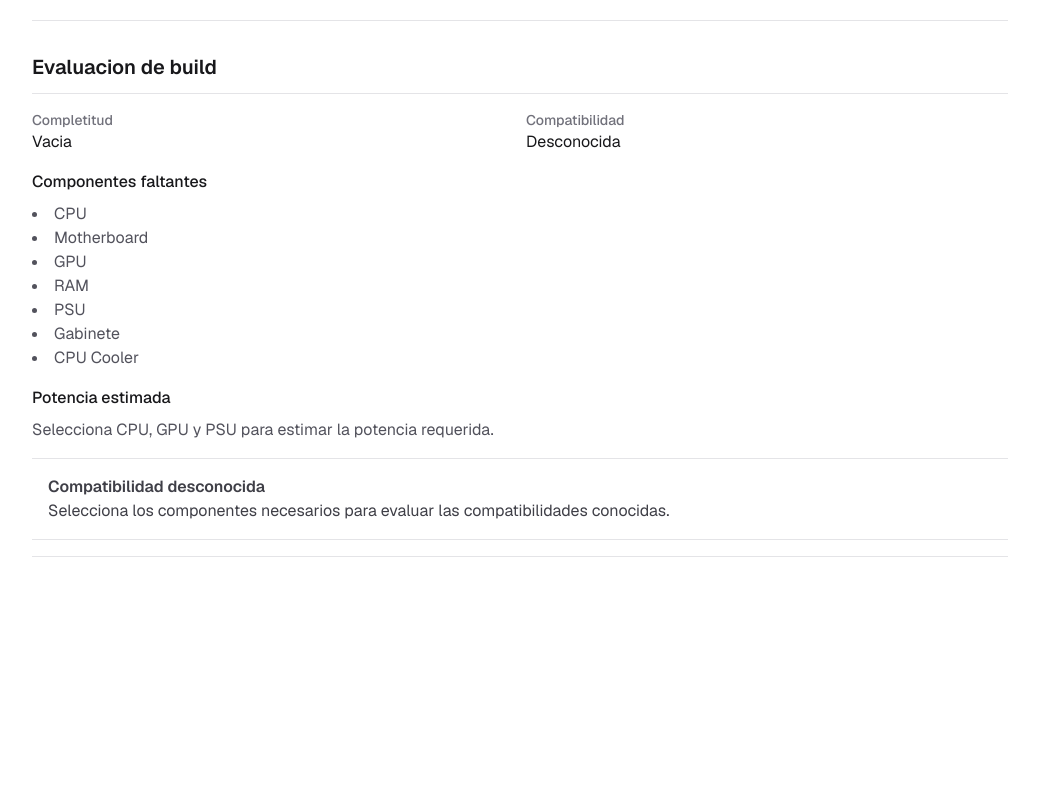
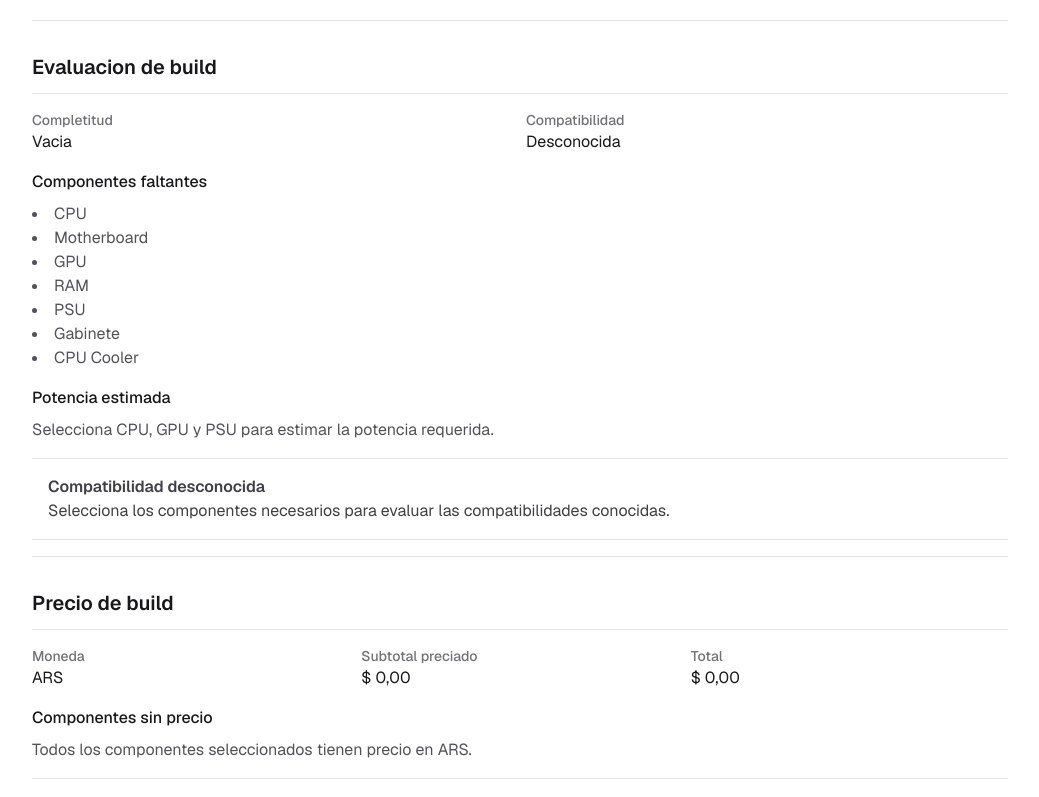
Before and after one commit to brusmakaka-lab/pc-builder-ar, a Next.js app: page / in a window 1280 px wide. Shown: the part 1015-1812 px from the top of the page, without its empty margins (120-1159 px from the left). Before the commit the page ends 1636 px from the top, so only its background shows below. Built offline with nearby package versions, Linux system fonts and the light colour scheme.

Commit message:
feat: add build pricing

```diff
--- a/src/app/_components/pc-builder-client.tsx
+++ b/src/app/_components/pc-builder-client.tsx
@@ -35,6 +35,12 @@ import type {
   PcCase,
   Psu,
 } from "@/modules/catalog/types";
+import {
+  evaluateBuildPricing,
+  type BuildPricing,
+} from "@/modules/pricing/build-pricing";
+import type { Money } from "@/modules/pricing/money";
+import type { ComponentOffer } from "@/modules/pricing/offers";
 
 type PcBuilderClientProps = {
   cpus: readonly Cpu[];
@@ -44,6 +50,7 @@ type PcBuilderClientProps = {
   memoryKits: readonly MemoryKit[];
   psus: readonly Psu[];
   cases: readonly PcCase[];
+  offers: readonly ComponentOffer[];
 };
 
 export function PcBuilderClient({
@@ -54,6 +61,7 @@ export function PcBuilderClient({
   memoryKits,
   psus,
   cases,
+  offers,
 }: PcBuilderClientProps) {
   const [build, setBuild] = useState<PcBuild>(() => createEmptyBuild());
 
@@ -77,6 +85,10 @@ export function PcBuilderClient({
         cases,
       }),
     [build, cpus, cpuCoolers, motherboards, gpus, memoryKits, psus, cases],
+  );
+  const pricing = useMemo(
+    () => evaluateBuildPricing(build, offers, "ARS"),
+    [build, offers],
   );
 
   return (
@@ -261,6 +273,13 @@ export function PcBuilderClient({
         </h2>
         <BuildEvaluationSummary evaluation={evaluation} />
       </section>
+
+      <section aria-labelledby="pricing-title" className="space-y-3">
+        <h2 id="pricing-title" className="text-xl font-semibold text-zinc-900">
+          Precio de build
+        </h2>
+        <BuildPricingSummary pricing={pricing} />
+      </section>
     </div>
   );
 }
@@ -412,6 +431,39 @@ function BuildEvaluationSummary({
   );
 }
 
+function BuildPricingSummary({ pricing }: { pricing: BuildPricing }) {
+  return (
+    <div className="space-y-4 border-y border-zinc-200 py-4">
+      <div className="grid gap-3 sm:grid-cols-3">
+        <EvaluationFact label="Moneda" value={pricing.currency} />
+        <EvaluationFact
+          label="Subtotal preciado"
+          value={formatMoney(pricing.pricedSubtotal)}
+        />
+        <EvaluationFact
+          label="Total"
+          value={pricing.total ? formatMoney(pricing.total) : "Incompleto"}
+        />
+      </div>
+
+      <div>
+        <p className="font-medium text-zinc-900">Componentes sin precio</p>
+        {pricing.missingPriceComponentIds.length > 0 ? (
+          <ul className="mt-2 list-inside list-disc text-zinc-600">
+            {pricing.missingPriceComponentIds.map((componentId) => (
+              <li key={componentId}>{componentId}</li>
+            ))}
+          </ul>
+        ) : (
+          <p className="mt-2 text-zinc-600">
+            Todos los componentes seleccionados tienen precio en {pricing.currency}.
+          </p>
+        )}
+      </div>
+    </div>
+  );
+}
+
 function EvaluationFact({ label, value }: { label: string; value: string }) {
   return (
     <div>
@@ -419,6 +471,13 @@ function EvaluationFact({ label, value }: { label: string; value: string }) {
       <p className="text-zinc-900">{value}</p>
     </div>
   );
+}
+
+function formatMoney(money: Money) {
+  return new Intl.NumberFormat("es-AR", {
+    style: "currency",
+    currency: money.currency,
+  }).format(money.amountMinor / 100);
 }
 
 function formatCompletion(completion: BuildCompletion) {
--- a/src/app/page.tsx
+++ b/src/app/page.tsx
@@ -7,6 +7,7 @@ import {
   getAllMotherboards,
   getAllPsus,
 } from "@/modules/catalog/catalog";
+import { getAllComponentOffers } from "@/modules/pricing/offers";
 
 import { PcBuilderClient } from "./_components/pc-builder-client";
 
@@ -18,6 +19,7 @@ export default function Home() {
   const memoryKits = getAllMemoryKits();
   const psus = getAllPsus();
   const cases = getAllCases();
+  const offers = getAllComponentOffers();
 
   return (
     <main className="mx-auto flex min-h-screen w-full max-w-5xl flex-col gap-8 px-6 py-12 sm:py-16">
@@ -38,6 +40,7 @@ export default function Home() {
         memoryKits={memoryKits}
         psus={psus}
         cases={cases}
+        offers={offers}
       />
     </main>
   );
--- /dev/null
+++ b/src/modules/pricing/build-pricing.ts
@@ -0,0 +1,145 @@
+import type { ComponentId } from "@/modules/catalog/types";
+import type { PcBuild } from "@/modules/builds/types";
+
+import { addMoneyForCurrency, type Currency, type Money } from "./money";
+import type { ComponentOffer } from "./offers";
+
+export type BuildPricingStatus = "unpriced" | "partial" | "complete";
+
+export type BuildPricingSlot =
+  | "cpu"
+  | "motherboard"
+  | "gpu"
+  | "memoryKit"
+  | "psu"
+  | "case"
+  | "cpuCooler";
+
+export type BuildPricingItem = {
+  slot: BuildPricingSlot;
+  componentId: ComponentId;
+  offerId: ComponentOffer["id"];
+  sellerId: ComponentOffer["sellerId"];
+  price: Money;
+};
+
+export type BuildPricing = {
+  currency: Currency;
+  items: BuildPricingItem[];
+  pricedSubtotal: Money;
+  total: Money | null;
+  pricedComponentCount: number;
+  missingPriceComponentIds: ComponentId[];
+  status: BuildPricingStatus;
+};
+
+const BUILD_PRICING_SLOTS = [
+  ["cpu", "cpuId"],
+  ["motherboard", "motherboardId"],
+  ["gpu", "gpuId"],
+  ["memoryKit", "memoryKitId"],
+  ["psu", "psuId"],
+  ["case", "caseId"],
+  ["cpuCooler", "cpuCoolerId"],
+] as const satisfies readonly [BuildPricingSlot, keyof PcBuild][];
+
+export function selectOfferForComponent(
+  componentId: ComponentId,
+  offers: readonly ComponentOffer[],
+  currency: Currency,
+): ComponentOffer | null {
+  const matchingOffers = [
+    ...offers.filter(
+      (offer) =>
+        offer.componentId === componentId && offer.price.currency === currency,
+    ),
+  ].sort((left, right) => {
+      const priceDifference = left.price.amountMinor - right.price.amountMinor;
+
+      if (priceDifference !== 0) {
+        return priceDifference;
+      }
+
+      return left.id.localeCompare(right.id);
+    });
+
+  return matchingOffers[0] ?? null;
+}
+
+export function evaluateBuildPricing(
+  build: PcBuild,
+  offers: readonly ComponentOffer[],
+  currency: Currency,
+): BuildPricing {
+  const items: BuildPricingItem[] = [];
+  const missingPriceComponentIds: ComponentId[] = [];
+
+  for (const [slot, buildKey] of BUILD_PRICING_SLOTS) {
+    const componentId = build[buildKey];
+
+    if (!componentId) {
+      continue;
+    }
+
+    const offer = selectOfferForComponent(componentId, offers, currency);
+
+    if (!offer) {
+      missingPriceComponentIds.push(componentId);
+      continue;
+    }
+
+    items.push({
+      slot,
+      componentId,
+      offerId: offer.id,
+      sellerId: offer.sellerId,
+      price: offer.price,
+    });
+  }
+
+  const selectedComponentCount = items.length + missingPriceComponentIds.length;
+  const pricedSubtotalResult = addMoneyForCurrency(
+    items.map((item) => item.price),
+    currency,
+  );
+
+  if (!pricedSubtotalResult.ok) {
+    throw new Error("Build pricing selected offers with mixed currencies.");
+  }
+
+  const status = getBuildPricingStatus(
+    selectedComponentCount,
+    items.length,
+    missingPriceComponentIds.length,
+  );
+
+  return {
+    currency,
+    items,
+    pricedSubtotal: pricedSubtotalResult.total,
+    total: status === "complete" ? pricedSubtotalResult.total : null,
+    pricedComponentCount: items.length,
+    missingPriceComponentIds,
+    status,
+  };
+}
+
+function getBuildPricingStatus(
+  selectedComponentCount: number,
+  pricedComponentCount: number,
+  missingPriceComponentCount: number,
+): BuildPricingStatus {
+  if (selectedComponentCount === 0) {
+    return "complete";
+  }
+
+  if (pricedComponentCount === 0 && missingPriceComponentCount > 0) {
+    return "unpriced";
+  }
+
+  if (missingPriceComponentCount > 0) {
+    return "partial";
+  }
+
+  return "complete";
+}
--- a/src/modules/pricing/money.ts
+++ b/src/modules/pricing/money.ts
@@ -16,7 +16,7 @@ export type PricingResult =
 
 export function addMoney(values: Money[]): PricingResult {
   if (values.length === 0) {
-    return { ok: true, total: { amountMinor: 0, currency: "ARS" } };
+    return { ok: true, total: createZeroMoney("ARS") };
   }
 
   const [first, ...rest] = values;
@@ -36,3 +36,22 @@ export function addMoney(values: Money[]): PricingResult {
     },
   };
 }
+
+export function createZeroMoney(currency: Currency): Money {
+  return { amountMinor: 0, currency };
+}
+
+export function addMoneyForCurrency(
+  values: readonly Money[],
+  currency: Currency,
+): PricingResult {
+  if (values.length === 0) {
+    return { ok: true, total: createZeroMoney(currency) };
+  }
+
+  if (values.some((value) => value.currency !== currency)) {
+    return { ok: false, reason: "currency_mismatch" };
+  }
+
+  return addMoney([...values]);
+}
--- /dev/null
+++ b/src/modules/pricing/offers.ts
@@ -0,0 +1,107 @@
+import type { ComponentId } from "@/modules/catalog/types";
+
+import type { Money } from "./money";
+
+export type Seller = {
+  id: string;
+  name: string;
+};
+
+export type ComponentOffer = {
+  id: string;
+  componentId: ComponentId;
+  sellerId: Seller["id"];
+  price: Money;
+};
+
+export const sellers = [
+  {
+    id: "seller-demo-a",
+    name: "Demo Hardware",
+  },
+  {
+    id: "seller-demo-b",
+    name: "PC Parts Demo",
+  },
+  {
+    id: "seller-import",
+    name: "Import Demo",
+  },
+] as const satisfies readonly Seller[];
+
+export const componentOffers = [
+  {
+    id: "offer-ars-cpu-7600-a",
+    componentId: "cpu-amd-ryzen-5-7600",
+    sellerId: "seller-demo-a",
+    price: { amountMinor: 28000000, currency: "ARS" },
+  },
+  {
+    id: "offer-ars-cpu-7600-b",
+    componentId: "cpu-amd-ryzen-5-7600",
+    sellerId: "seller-demo-b",
+    price: { amountMinor: 26500000, currency: "ARS" },
+  },
+  {
+    id: "offer-usd-cpu-7600",
+    componentId: "cpu-amd-ryzen-5-7600",
+    sellerId: "seller-import",
+    price: { amountMinor: 19999, currency: "USD" },
+  },
+  {
+    id: "offer-ars-motherboard-b650",
+    componentId: "motherboard-msi-b650-tomahawk-wifi",
+    sellerId: "seller-demo-a",
+    price: { amountMinor: 36500000, currency: "ARS" },
+  },
+  {
+    id: "offer-ars-gpu-5070-a",
+    componentId: "gpu-asus-prime-rtx-5070-oc",
+    sellerId: "seller-demo-a",
+    price: { amountMinor: 92000000, currency: "ARS" },
+  },
+  {
+    id: "offer-ars-gpu-5070-b",
+    componentId: "gpu-asus-prime-rtx-5070-oc",
+    sellerId: "seller-demo-b",
+    price: { amountMinor: 92000000, currency: "ARS" },
+  },
+  {
+    id: "offer-ars-memory-ripjaws",
+    componentId: "memory-gskill-ripjaws-s5-32gb-2x16-ddr5-6000",
+    sellerId: "seller-demo-a",
+    price: { amountMinor: 14500000, currency: "ARS" },
+  },
+  {
+    id: "offer-ars-psu-seasonic",
+    componentId: "psu-seasonic-focus-gx-750w",
+    sellerId: "seller-demo-b",
+    price: { amountMinor: 22000000, currency: "ARS" },
+  },
+  {
+    id: "offer-ars-case-4000d",
+    componentId: "case-corsair-4000d-airflow",
+    sellerId: "seller-demo-a",
+    price: { amountMinor: 18500000, currency: "ARS" },
+  },
+  {
+    id: "offer-ars-cooler-ag400",
+    componentId: "cpu-cooler-deepcool-ag400",
+    sellerId: "seller-demo-b",
+    price: { amountMinor: 6200000, currency: "ARS" },
+  },
+  {
+    id: "offer-usd-gpu-4060",
+    componentId: "gpu-msi-rtx-4060-ventus-2x",
+    sellerId: "seller-import",
+    price: { amountMinor: 29999, currency: "USD" },
+  },
+] as const satisfies readonly ComponentOffer[];
+
+export function getAllSellers() {
+  return sellers;
+}
+
+export function getAllComponentOffers() {
+  return componentOffers;
+}
```
Also changed, not shown: 4 other files (tests, documents, lock files or other folders).
